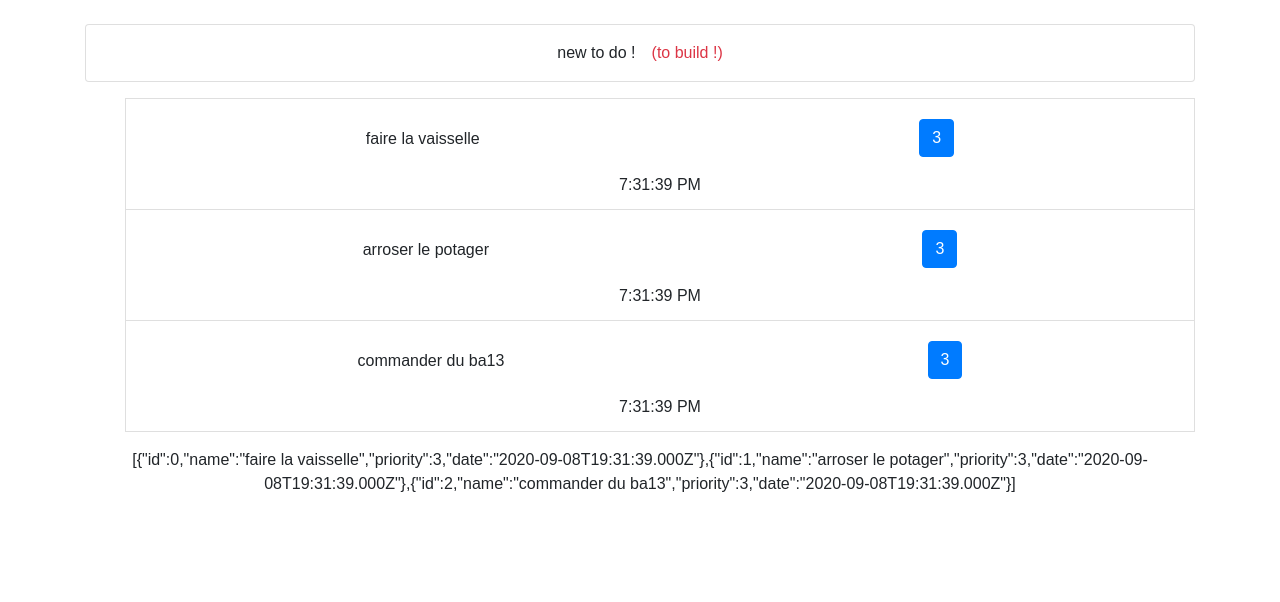
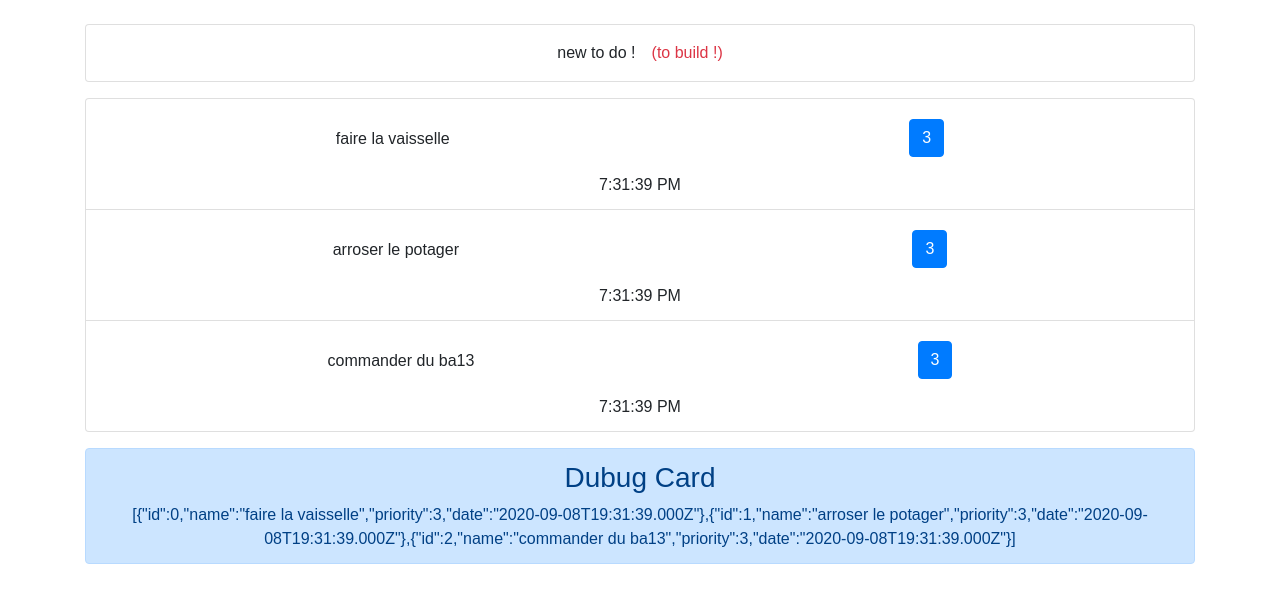
Before and after one commit to michael-albrecht-1/toDoList, a React (Create React App) app: page / in a window 1280 px wide. Shown: the top 602 px of the page. Built offline with nearby package versions, Linux system fonts and the light colour scheme.

Commit message:
add debug section + fix css issue

```diff
--- a/src/App.js
+++ b/src/App.js
@@ -128,7 +128,7 @@ class ToDoList extends React.Component {
     return (
       <div>
         <NewToDo />
-        <ul>
+        <ul className="list-group">
           {this.state.list.map((task) => {
             return (
               <ToDo
@@ -139,7 +139,10 @@ class ToDoList extends React.Component {
             );
           })}
         </ul>
-        {JSON.stringify(this.state.list)}
+        <div className="alert alert-primary mt-3">
+          <h3> Dubug Card</h3>
+          {JSON.stringify(this.state.list)}
+        </div>
       </div>
     );
   }
```
